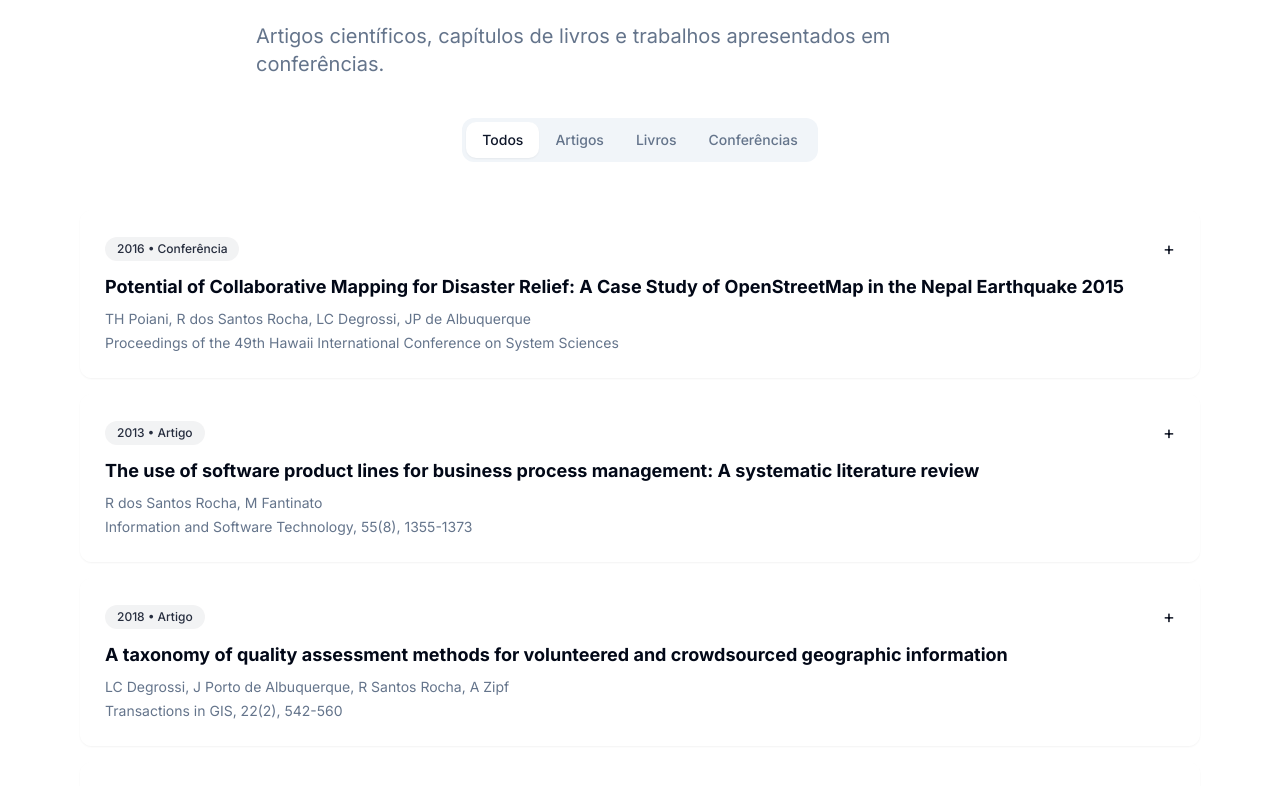
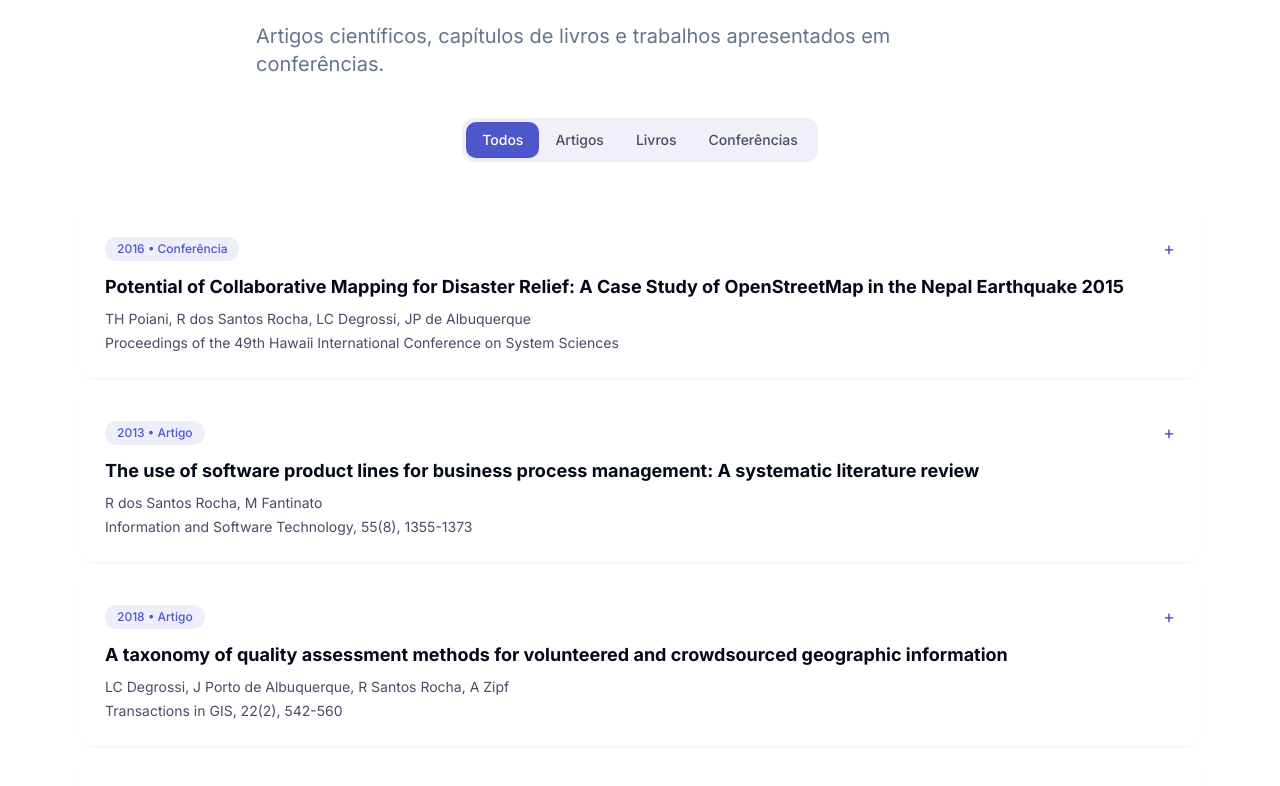
Before and after one commit to roberto-fgv/roberto-fgv.github.io, a React (Vite) app: page / in a window 1280 px wide. Shown: the part 4454-5240 px from the top of the page. Built offline with nearby package versions, Linux system fonts and the light colour scheme.

Commit message:
feat: Style publications menu
Update the publications menu with the color palette from the attached photo.
Also, verify the hover color transition for "Análise Aprofundada".

```diff
--- a/src/components/Publications.tsx
+++ b/src/components/Publications.tsx
@@ -1,3 +1,4 @@
+
 import React, { useState } from 'react';
 
 type Publication = {
@@ -82,8 +83,9 @@ const Publications = () => {
           Artigos científicos, capítulos de livros e trabalhos apresentados em conferências.
         </p>
 
+        {/* Updated filter menu with colors from the image */}
         <div className="flex justify-center mt-8 mb-12">
-          <div className="inline-flex p-1 rounded-lg bg-secondary">
+          <div className="inline-flex p-1 rounded-lg bg-[#f0f0f8]">
             {[
               { value: 'all', label: 'Todos' },
               { value: 'article', label: 'Artigos' },
@@ -94,8 +96,8 @@ const Publications = () => {
                 key={filter.value}
                 className={`px-4 py-2 text-sm font-medium rounded-md transition-all ${
                   activeFilter === filter.value
-                    ? 'bg-white shadow-sm text-primary'
-                    : 'bg-transparent text-muted-foreground hover:text-primary/80'
+                    ? 'bg-[#4E57CA] text-white shadow-sm'
+                    : 'bg-transparent text-[#4A4B65] hover:bg-[#4E57CA]/10 hover:text-[#4E57CA]'
                 }`}
                 onClick={() => setActiveFilter(filter.value)}
               >
@@ -117,28 +119,29 @@ const Publications = () => {
               >
                 <div className="flex justify-between items-start">
                   <div>
-                    <span className="inline-block px-3 py-1 rounded-full text-xs font-medium bg-primary/5 text-primary/90 mb-3">
+                    {/* Updated badge styles to match color scheme */}
+                    <span className="inline-block px-3 py-1 rounded-full text-xs font-medium bg-[#4E57CA]/10 text-[#4E57CA] mb-3">
                       {publication.year} • {publication.category === 'article' ? 'Artigo' : publication.category === 'book' ? 'Livro' : 'Conferência'}
                     </span>
                     <h3 className="text-lg font-bold mb-2">{publication.title}</h3>
-                    <p className="text-sm text-muted-foreground">
+                    <p className="text-sm text-[#4A4B65]">
                       {publication.authors}
                     </p>
-                    <p className="text-sm text-muted-foreground mt-1">
+                    <p className="text-sm text-[#4A4B65] mt-1">
                       {publication.journal}
                     </p>
                   </div>
-                  <div className="text-lg">
+                  <div className="text-lg text-[#4E57CA]">
                     {expandedPublication === publication.id ? '−' : '+'}
                   </div>
                 </div>
 
                 {expandedPublication === publication.id && (
-                  <div className="mt-4 pt-4 border-t border-primary/10 animate-fade-in">
+                  <div className="mt-4 pt-4 border-t border-[#4E57CA]/10 animate-fade-in">
                     {publication.abstract && (
                       <>
                         <h4 className="text-sm font-semibold mb-2">Resumo</h4>
-                        <p className="text-sm text-muted-foreground mb-4">
+                        <p className="text-sm text-[#4A4B65] mb-4">
                           {publication.abstract}
                         </p>
                       </>
@@ -150,7 +153,7 @@ const Publications = () => {
                           href={`https://doi.org/${publication.doi}`}
                           target="_blank"
                           rel="noopener noreferrer"
-                          className="text-xs ml-2 text-blue-600 hover:underline"
+                          className="text-xs ml-2 text-[#4E57CA] hover:text-[#6E77EA] hover:underline"
                         >
                           {publication.doi}
                         </a>
```
